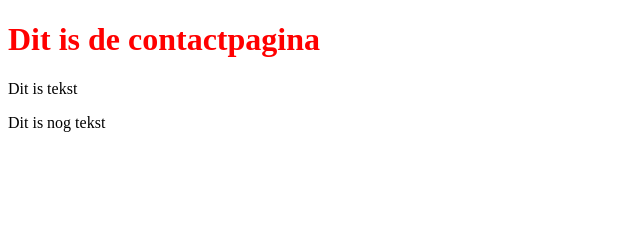
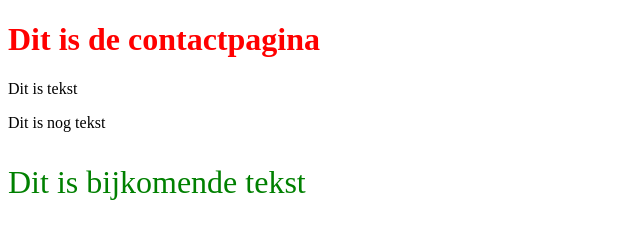
Before and after one commit to michielkinds/samenwerken, a plain HTML site: page samenwerken/WebContent/contactpagina.html in a window 1280 px wide. Shown: the whole page, without its empty margins (0-640 px from the left). Drawn offline with Linux system fonts and the light colour scheme.

Commit message:
Contact aanpassen en css aanpassen

```diff
--- a/samenwerken/WebContent/contactpagina.html
+++ b/samenwerken/WebContent/contactpagina.html
@@ -9,5 +9,6 @@
 	<h1>Dit is de contactpagina</h1>
 	<p>Dit is tekst</p>
 	<p>Dit is nog tekst</p>
+	<p class="opmaakcontact">Dit is bijkomende tekst</p>
 </body>
 </html>
--- a/samenwerken/WebContent/css/stijlen.css
+++ b/samenwerken/WebContent/css/stijlen.css
@@ -1,3 +1,8 @@
 h1 {
 	color: red;
 }
+
+.opmaakcontact {
+	font-size: 200%;
+	color: green;
+}
```
